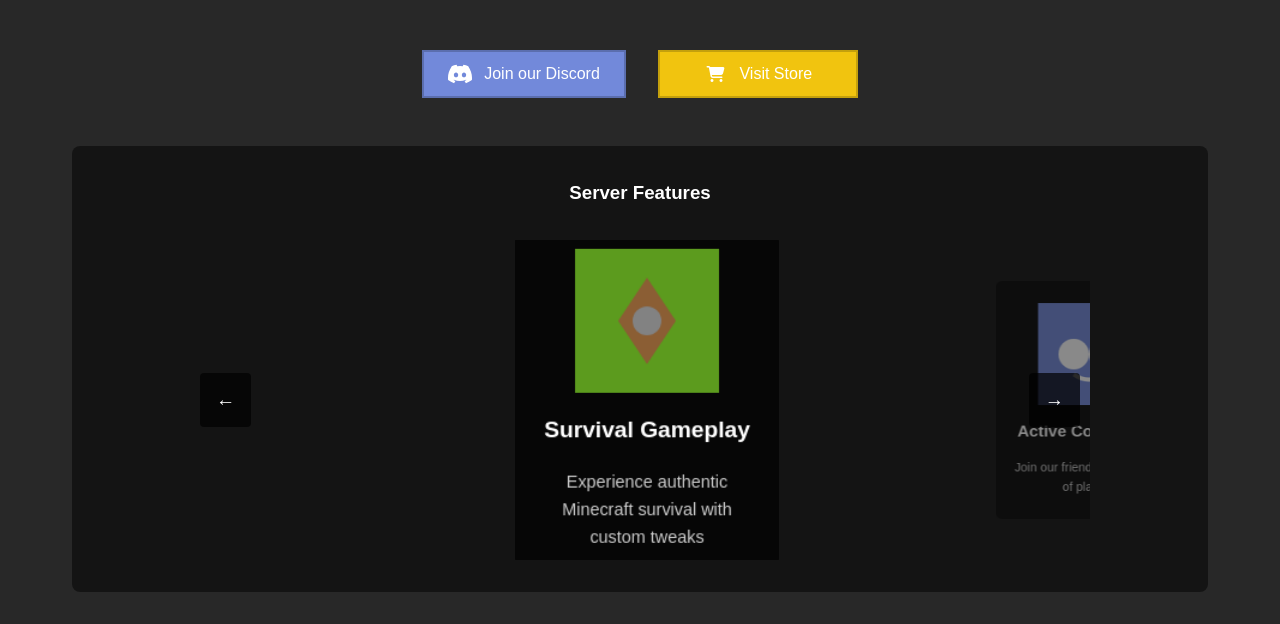
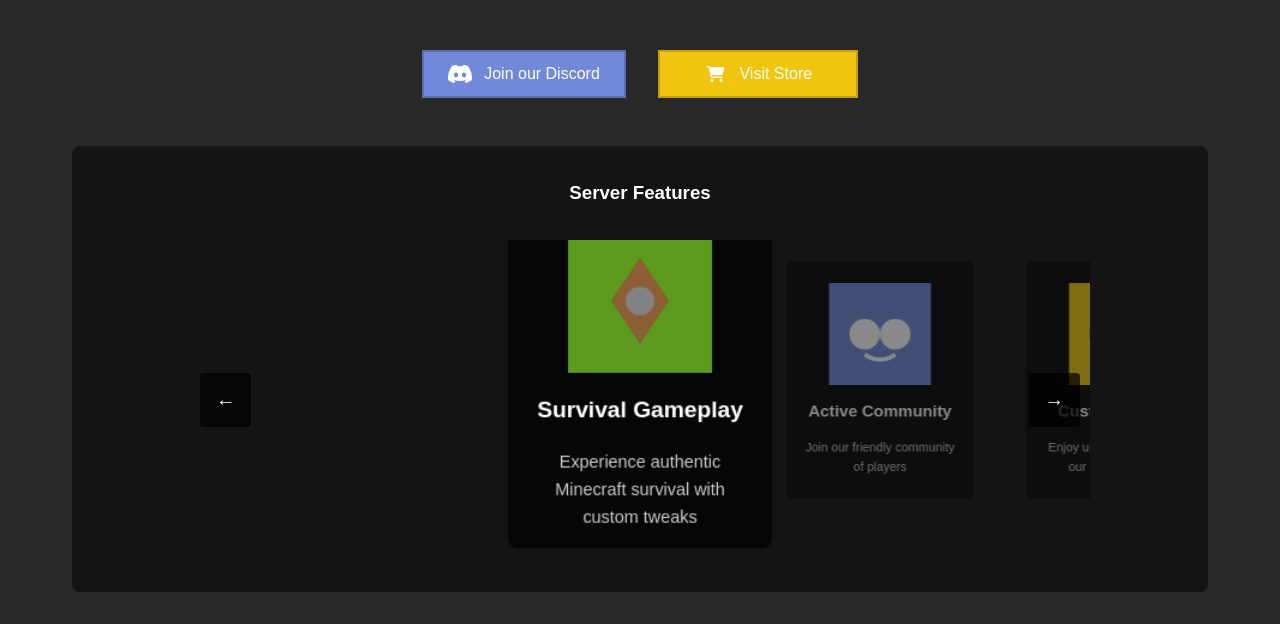
Before and after one commit to MxSLmafao/soulpvp-website, a Flask app: page / in a window 1280 px wide. Shown: the part 339-963 px from the top of the page. Run offline with Flask 3, Linux system fonts and the light colour scheme; some libraries are stand-ins or nearby versions.

Commit message:
Agent query: Are the cards properly centered under the 'Server Features' heading and transitioning smoothly without any console errors?

```diff
--- a/static/css/style.css
+++ b/static/css/style.css
@@ -134,11 +134,7 @@ header {
 }
 
 .cards-container {
-    display: grid;
-    grid-template-columns: repeat(4, 220px);
-    gap: 2px;
-    justify-content: center;
-    align-items: center;
+    position: relative;
     min-height: 320px;
     margin: 0 auto;
     transform-style: preserve-3d;
@@ -146,7 +142,7 @@ header {
 }
 
 .card {
-    position: relative;
+    position: absolute;
     width: 220px;
     height: 280px;
     background: rgba(0, 0, 0, 0.7);
--- a/static/js/main.js
+++ b/static/js/main.js
@@ -21,22 +21,32 @@ function copyIP() {
 document.addEventListener('DOMContentLoaded', () => {
     const cards = document.querySelectorAll('.card');
     const cardsContainer = document.querySelector('.cards-container');
+    const cardSlider = document.querySelector('.card-slider');
     const CARD_WIDTH = 220;
+    const CARD_SPACING = 20;
     const ACTIVE_SCALE = 1.2;
     const INACTIVE_SCALE = 0.85;
     let currentIndex = 0;
 
-    // Simple card positioning function
+    // Calculate positions for each card
     function updateCards() {
-        const containerWidth = cardsContainer.offsetWidth;
+        const containerWidth = cardSlider.offsetWidth;
         const centerOffset = (containerWidth - CARD_WIDTH) / 2;
 
         cards.forEach((card, index) => {
             const isActive = index === currentIndex;
-            const offset = (index - currentIndex) * CARD_WIDTH;
+            let position;
+
+            if (index < currentIndex) {
+                position = centerOffset - ((currentIndex - index) * (CARD_WIDTH + CARD_SPACING));
+            } else if (index > currentIndex) {
+                position = centerOffset + ((index - currentIndex) * (CARD_WIDTH + CARD_SPACING));
+            } else {
+                position = centerOffset;
+            }
 
             gsap.to(card, {
-                x: centerOffset + offset,
+                x: position,
                 scale: isActive ? ACTIVE_SCALE : INACTIVE_SCALE,
                 opacity: isActive ? 1 : 0.5,
                 zIndex: isActive ? 10 : 1,
@@ -49,7 +59,7 @@ document.addEventListener('DOMContentLoaded', () => {
     // Initial setup
     cards.forEach((card, index) => {
         gsap.set(card, {
-            x: index * CARD_WIDTH,
+            x: index * (CARD_WIDTH + CARD_SPACING),
             opacity: index === 0 ? 1 : 0.5,
             scale: index === 0 ? ACTIVE_SCALE : INACTIVE_SCALE,
             zIndex: index === 0 ? 10 : 1
@@ -79,11 +89,11 @@ document.addEventListener('DOMContentLoaded', () => {
     }, 5000);
 
     // Pause auto-rotation on hover
-    cardsContainer.addEventListener('mouseenter', () => {
+    cardSlider.addEventListener('mouseenter', () => {
         clearInterval(autoRotation);
     });
 
-    cardsContainer.addEventListener('mouseleave', () => {
+    cardSlider.addEventListener('mouseleave', () => {
         autoRotation = setInterval(() => {
             goToSlide(currentIndex + 1);
         }, 5000);
```
